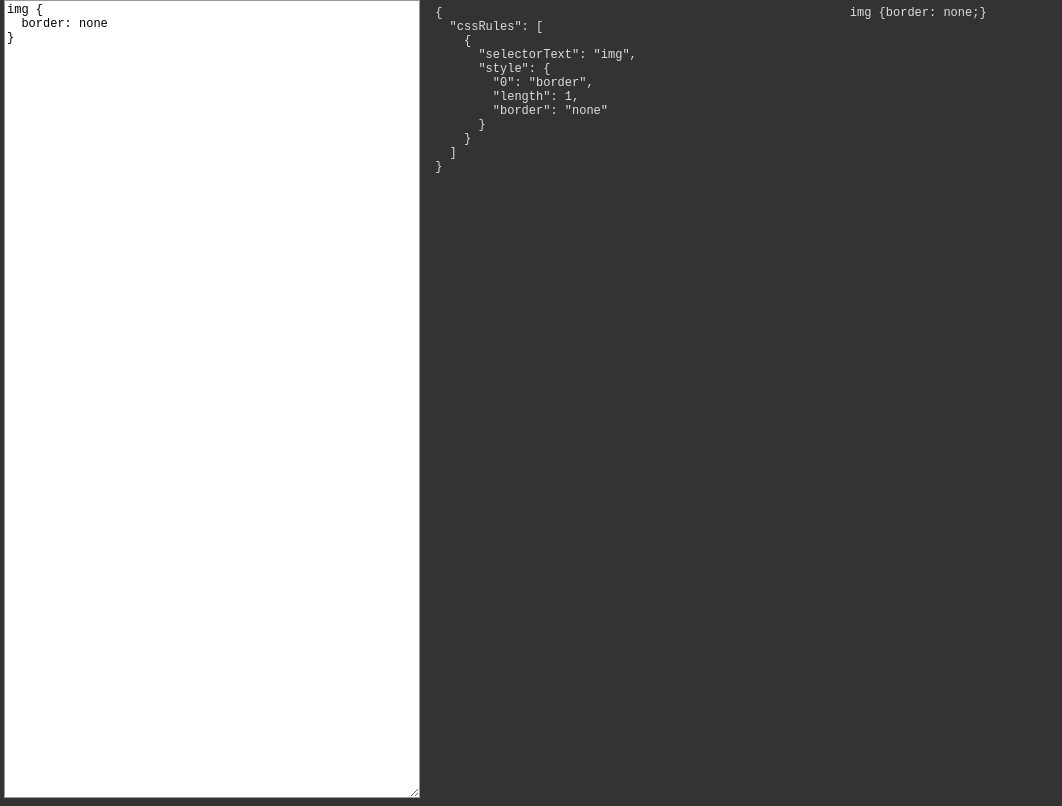
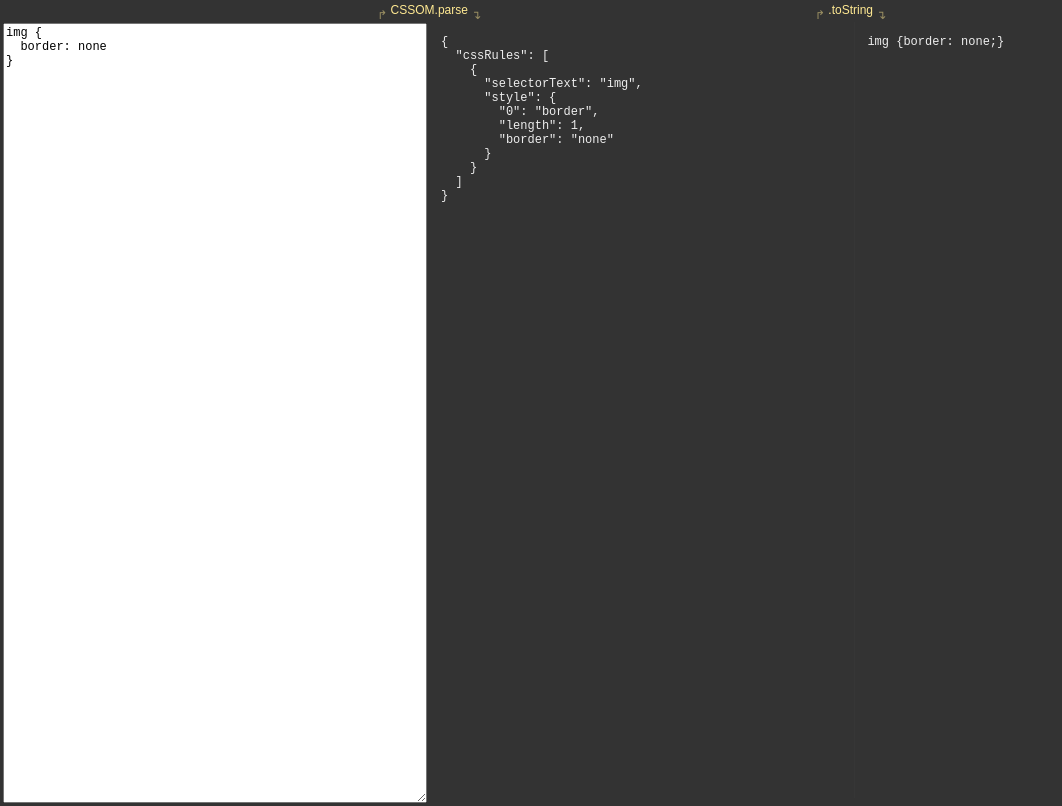
Before and after one commit to NV/CSSOM, a plain HTML site: page docs/parse.html in a window 1280 px wide. Shown: the whole page, without its empty margins (0-1062 px from the left). Drawn offline with Linux system fonts and the light colour scheme.

Commit message:
Nice table layout.

```diff
--- a/docs/parse.html
+++ b/docs/parse.html
@@ -24,52 +24,63 @@
 	<style type="text/css">
 	html, body {
 		background: #333;
-		font-size: 12px;
+		color: #EEE;
+		font: 12px sans-serif;
 		margin: 0;
 		height: 100%;
-		overflow: hidden;
 	}
-	#output, #style, #serialized {
-		width: 32%;
-		min-height: 99%;
-		display: inline-block;
-		vertical-align: top;
-	}
-	#style {
-		position: absolute;
-		top: 0;
-		left: 4px;
-		background: #FFF;
-		border: 1px solid #999;
-		font: 12px monospace;
-		white-space: pre-wrap;
-	}
-	#output {
-		position: absolute;
-		top: 0;
-		overflow: auto;
-		left: 34%;
-		color: #DDD;
-		margin: 0;
-		height: 100%;
-		padding: 6px 0 4px;
+	body {
+		padding-bottom: 1.7em;
 		-webkit-box-sizing: border-box;
 		-moz-box-sizing: border-box;
 		box-sizing: border-box;
 	}
-	#serialized {
-		position: absolute;
-		top: 0;
-		overflow: auto;
-		left: 66%;
-		color: #DDD;
+	table {
+		width: 100%;
+		table-layout: fixed;
+		margin: 0 auto;
+	}
+	td {
+		vertical-align: top;
+	}
+	#labels {
+		color: #FFE992;
+		width: 66%;
+	}
+	#labels td {
+		width: 50%;
+		text-align: center;
+	}
+	#labels td::before {
+		content: '↱ ';
+		color: #998e62;
+		position: relative;
+		top: .4em;
+	}
+	#labels td::after {
+		content: ' ↴';
+		color: #998e62;
+		position: relative;
+		top: .4em;
+	}
+	#content {
+		width: 100%;
+		height: 100%;
+	}
+	#content td {
+		width: 33%;
+	}
+	#content td + td {
+		padding-left: 1%;
+	}
+	.style-cell textarea {
+		width: 99%;
+		height: 100%;
+		font: 12px monospace;
+		white-space: pre-wrap;
+	}
+	.serialized-cell {
 		border-left: 1px solid #363636;
-		margin: 0;
-		height: 100%;
-		padding: 6px 0 4px 4px;
-		-webkit-box-sizing: border-box;
-		-moz-box-sizing: border-box;
-		box-sizing: border-box;
 	}
 	#message {
 		visibility: hidden;
@@ -77,9 +88,9 @@
 	.error #message {
 		visibility: visible;
 		position: absolute;
+		top: 0;
+		left: 34%;
 		padding: 1em;
-		left: 50%;
-		margin-left: -25%;
 		background: black;
 		color: #e34343;
 		font-size: 24px;
@@ -87,11 +98,19 @@
 	</style>
 </head>
 <body>
-<textarea id="style">img {
+<table id="labels">
+	<tr><td>CSSOM.parse</td><td>.toString</td></tr>
+</table>
+<table id="content">
+	<tr>
+		<td class="style-cell">
+<textarea id="style" spellcheck="false" rows="40">img {
   border: none
-}</textarea>
-<pre id="output"></pre>
-<pre id="serialized"></pre>
+}</textarea></td>
+		<td class="output-cell"><pre id="output"></pre></td>
+		<td class="serialized-cell"><pre id="serialized"></pre></td>
+	</tr>
+</table>
 <div id="message"></div>
 <script defer>
 var errors = [];
@@ -138,8 +157,10 @@ outputUpdated();
 window.onhashchange = hashChanged;
 style.onkeyup = style.onpaste = function changed(){
 	outputUpdated();
+};
+style.onchange = function updateLocation(){
 	location.hash = "css=" + encodeURIComponent(style.value);
-}
+};
 </script>
 </body>
 </html>
```
